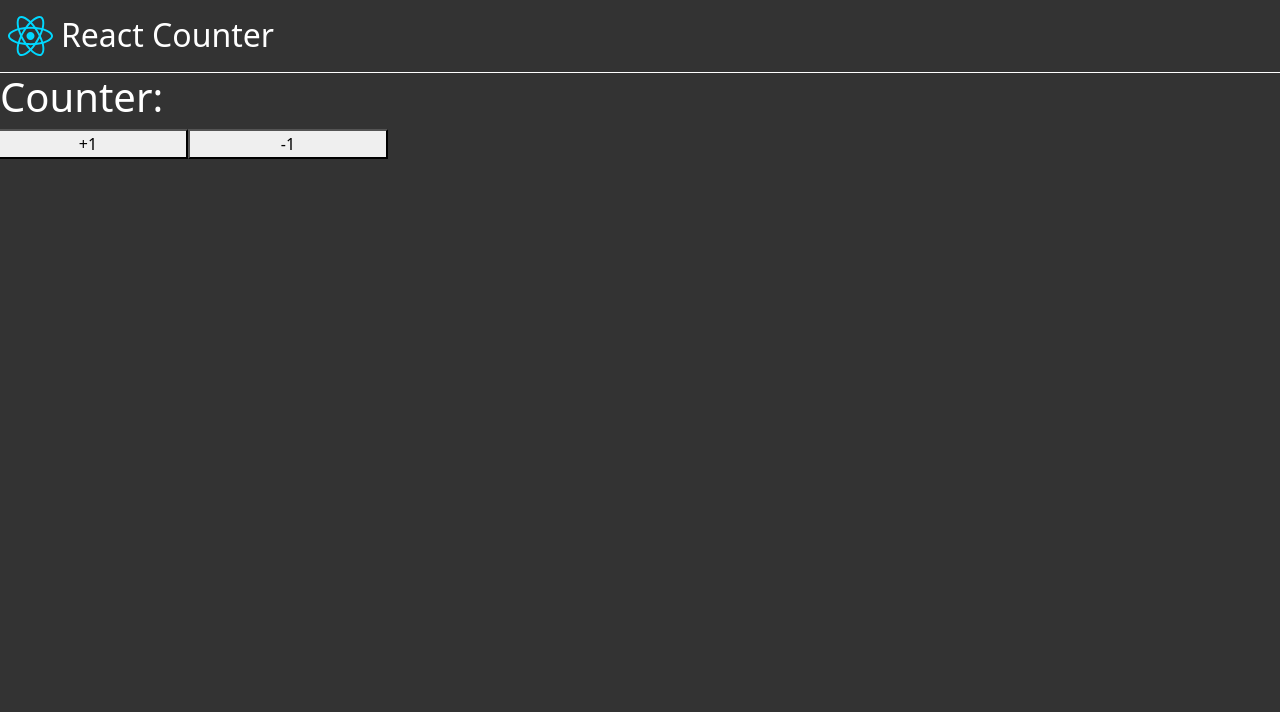
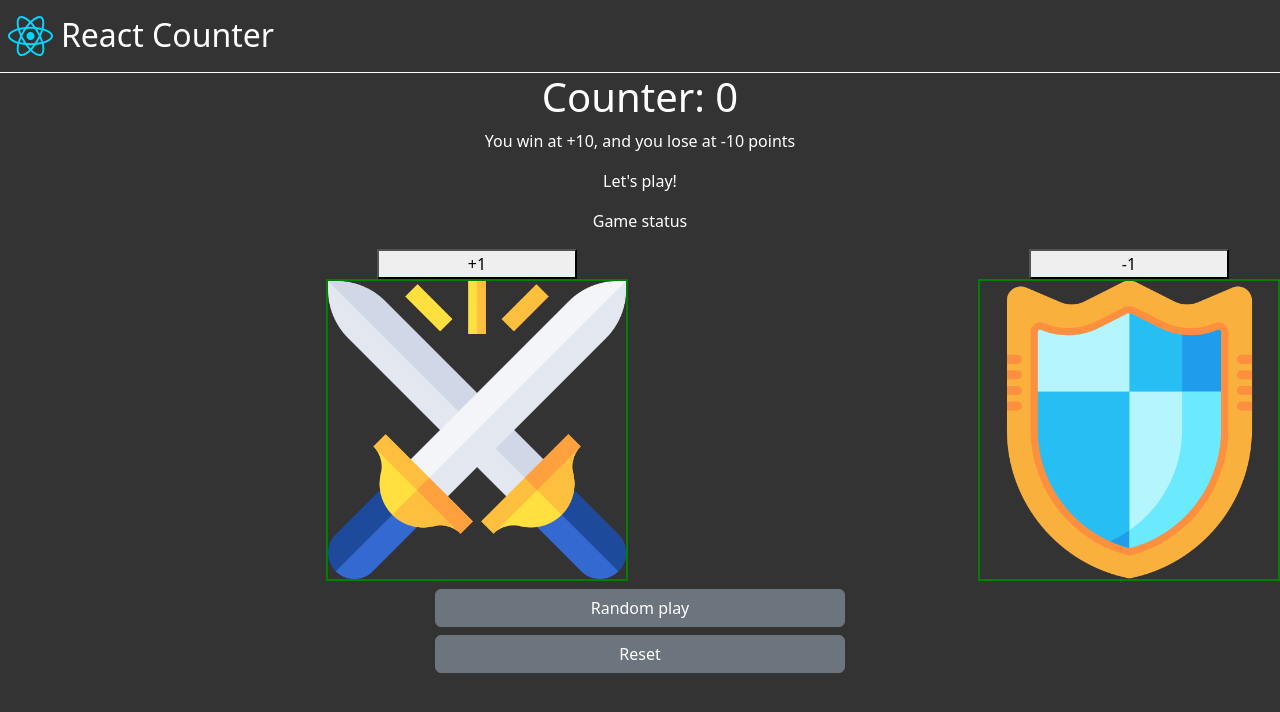
Before and after one commit to Randolph-dev/React-counter, a React (Vite) app: page / in a window 1280 px wide. Shown: the top 712 px of the page. Built offline with nearby package versions, Linux system fonts and the light colour scheme.

Commit message:
added UI with images

```diff
--- a/src/Counter.tsx
+++ b/src/Counter.tsx
@@ -1,16 +1,40 @@
+import { useState } from "react"
+import attack from './assets/attack.png'
+import defend from './assets/defend.png'
+
 const Counter = () => {
+
+    const [counter, setCounter] = useState(0)
+
     const handleAttack = () => {
-        alert('Attack is clicked!')
+        // alert('Attack is clicked!')
+        setCounter(counter +1)
     }
     const handleDefense = () => {
-        alert('Defend is clicked!')
+        // alert('Defend is clicked!')
+        setCounter(counter -1)
     }
 
   return (
-    <div className="row text-white">
-        <h1>Counter: </h1>
+    <div className="row text-white text-center">
+        <h1>Counter: {counter} </h1>
+        <p>You win at +10, and you lose at -10 points</p>
+        <p>Let's play!</p>
+        <p>Game status</p>
+        <div className='col-6 col-md-3 offset-md-3'>
         <button onClick={handleAttack} style={{width: '200px'}}>+1</button>
+            <img src={attack} alt="attack" onClick={handleAttack} style={{cursor:'pointer', width:'100%', border:'2px solid green'}}/>
+        </div>
+        <div className='col-6 col-md-3 offset-md-3'>
         <button onClick={handleDefense} style={{width: '200px'}}>-1</button>
+        <img src={defend} alt="defend" onClick={handleDefense} style={{cursor:'pointer', width:'100%', border:'2px solid green'}}/>
+        </div>
+
+        <div className='col-12 col-md-4 offset-md-4'>
+            <button className='btn btn-secondary w-100 mt-2' >Random play</button>
+            <button className='btn btn-secondary w-100 mt-2' >Reset</button>
+        </div>
+
     </div>
    )
 }
```
